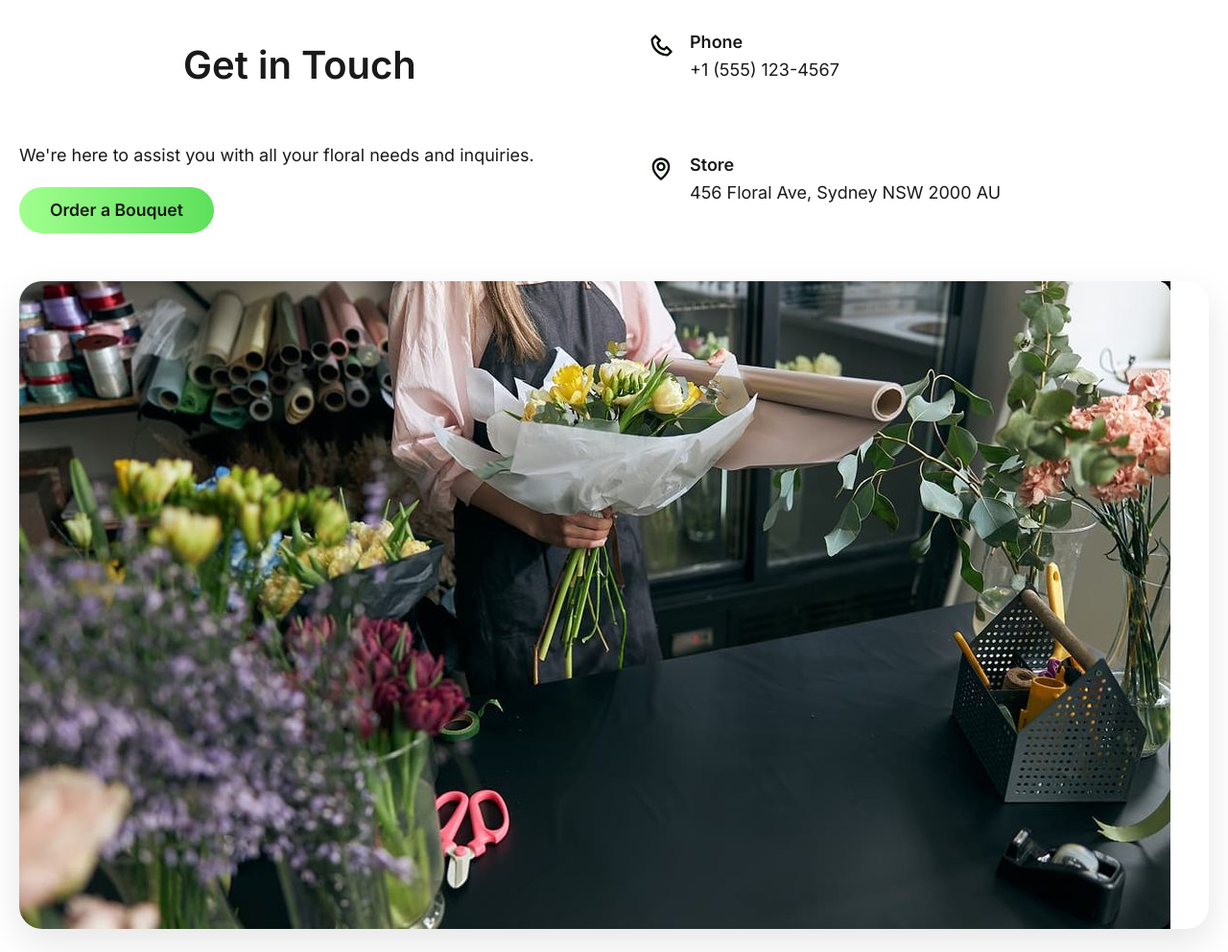
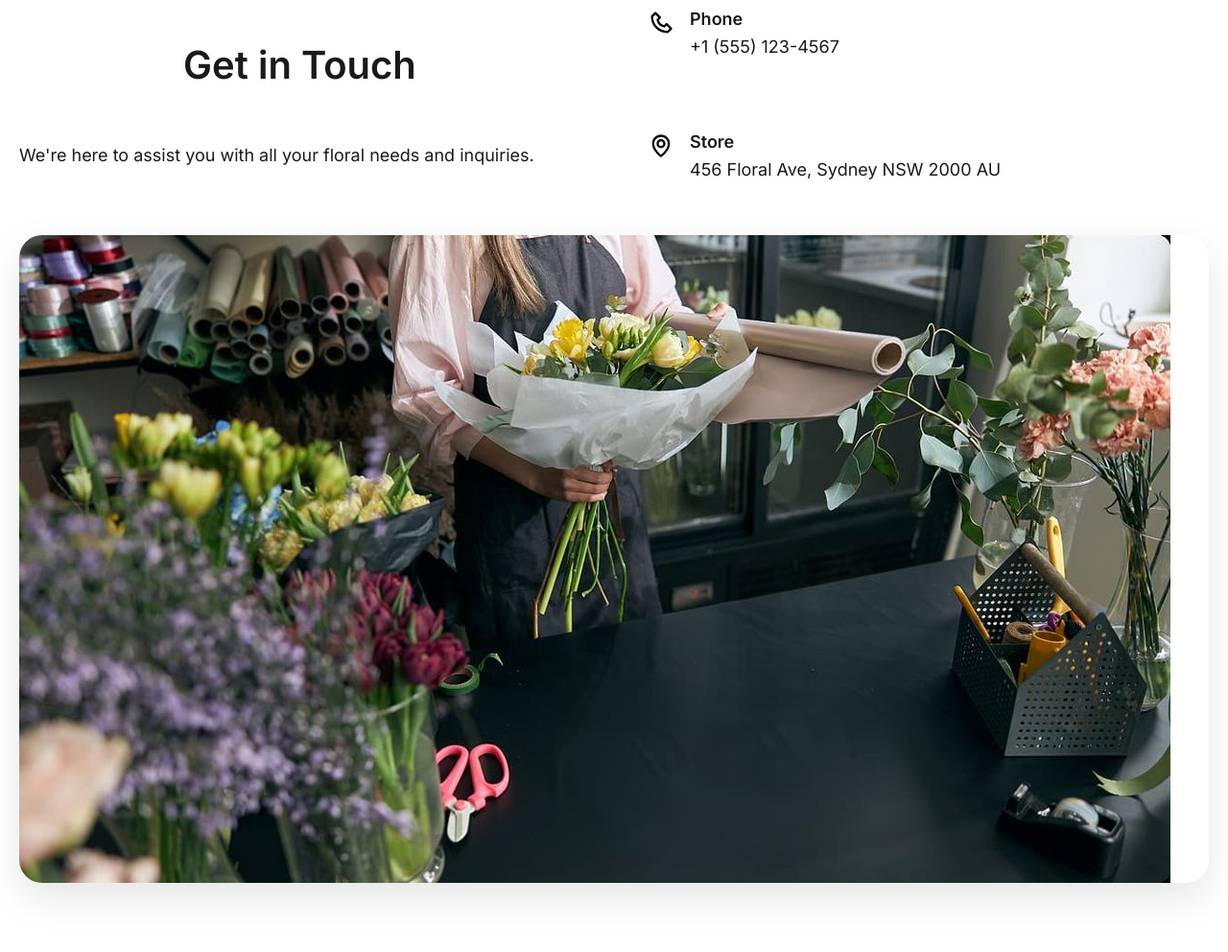
Before and after one commit to srudnytsky/UMT-markup-practice_P1-Rudnytsky-Svyatoslav, a plain HTML site: page index.html in a window 1280 px wide. Shown: the part 3333-4325 px from the top of the page at 96% size. Drawn offline with nearby package versions, Linux system fonts and the light colour scheme; no server answers.

Commit message:
Add files via upload

```diff
--- a/index.html
+++ b/index.html
@@ -237,7 +237,6 @@
                         <p class="contact__desc">
                             We're here to assist you with all your floral needs and inquiries.
                         </p>
-                        <button type="button" class="btn btn--primary" id="open-order-modal">Order a Bouquet</button>
                     </div>
                     <div class="contact__info">
                         <div class="contact__item">
```
